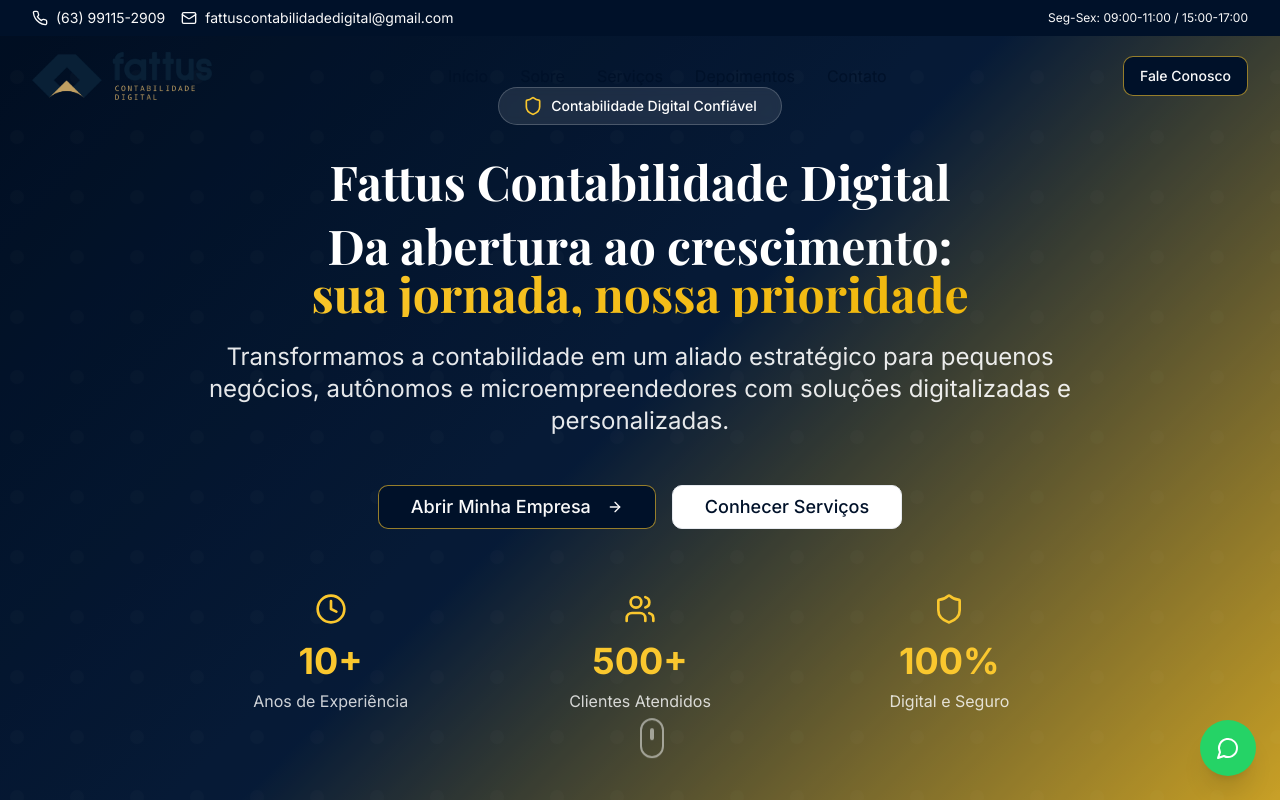
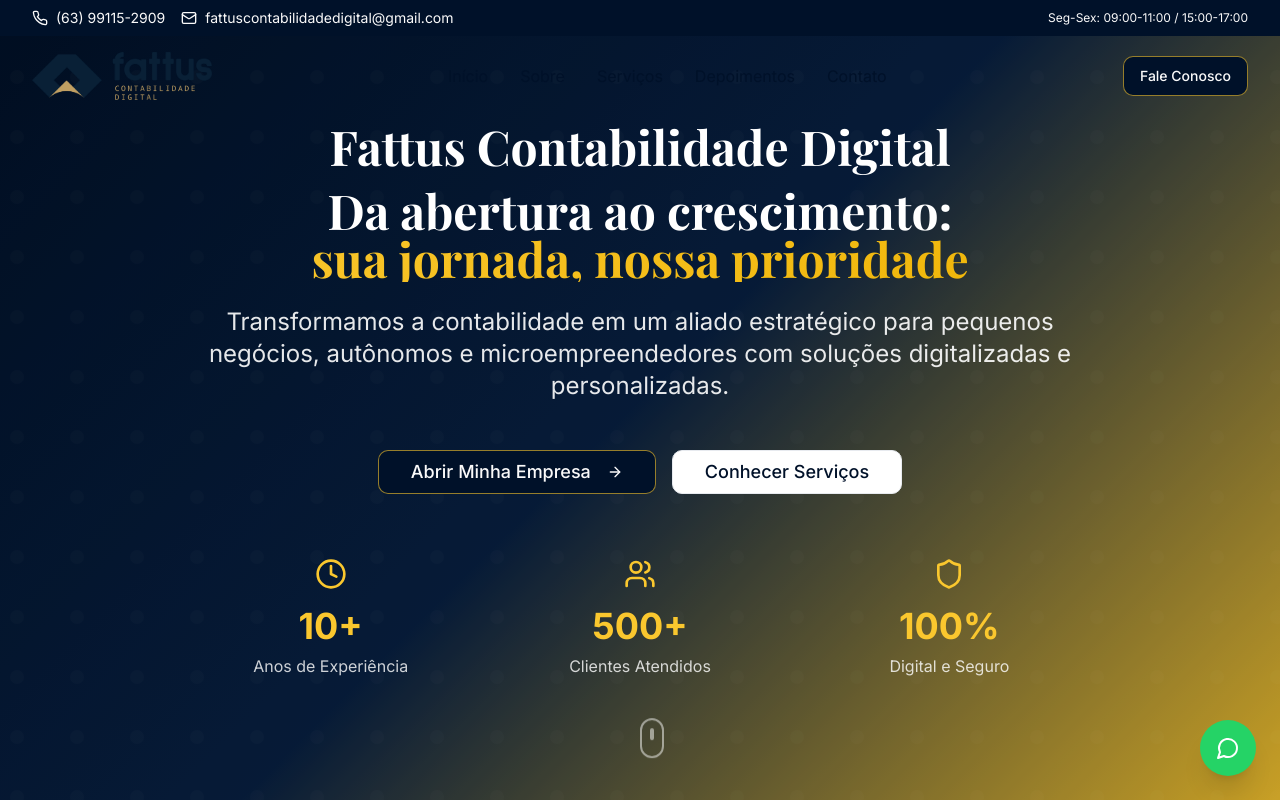
Before and after one commit to DevZipMateus/fattus-digital-grow, a React (Vite) app: page / in a window 1280 px wide. Shown: the top 800 px of the page. Built offline with nearby package versions, Linux system fonts and the light colour scheme; the HTML template or start-up script is replaced by a standard one.

Commit message:
Remove badge from hero

```diff
--- a/src/components/Hero.tsx
+++ b/src/components/Hero.tsx
@@ -14,11 +14,6 @@ const Hero = () => {
 
       <div className="relative z-10 text-center section-padding">
         <div className="container-custom">
-          {/* Badge */}
-          <div className="inline-flex items-center bg-white/10 backdrop-blur-sm border border-white/20 rounded-full px-6 py-2 mb-8">
-            <Shield className="w-5 h-5 mr-2 text-accent" />
-            <span className="text-sm font-medium">Contabilidade Digital Confiável</span>
-          </div>
 
           {/* Main Heading - Company Name */}
           <h1 className="font-playfair text-3xl md:text-4xl lg:text-5xl font-bold mb-4 leading-tight">
```
